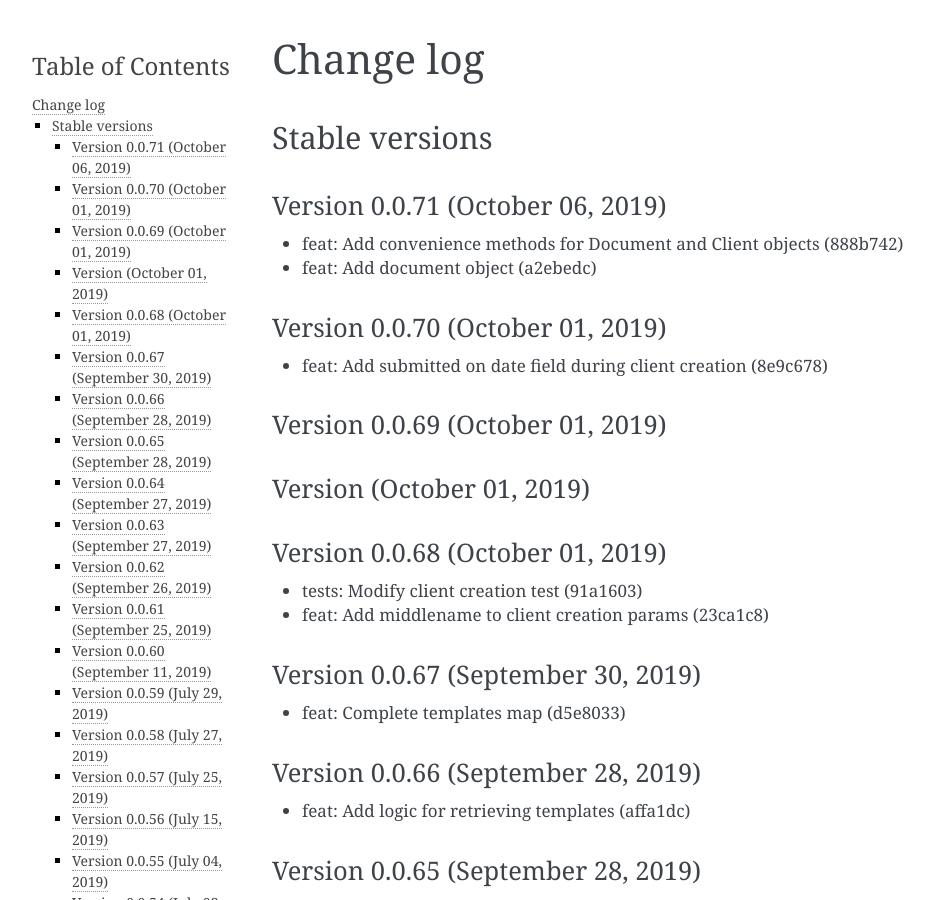
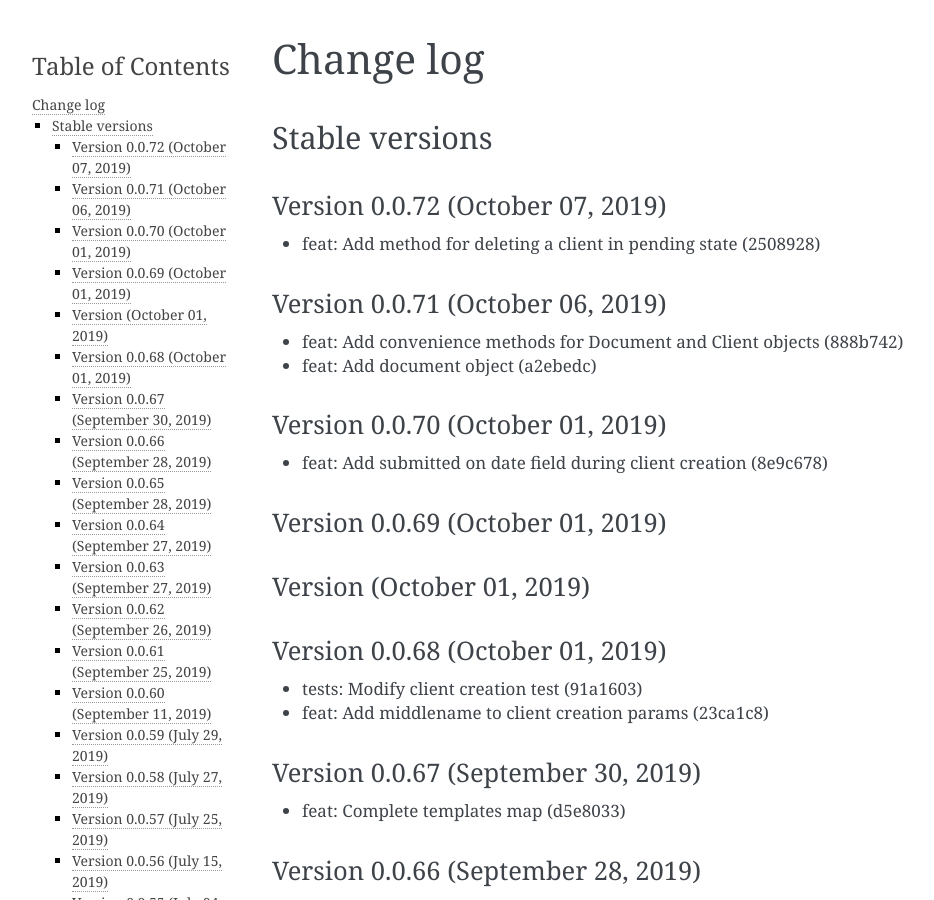
Before and after one commit to mobidevke/PyFineract, a Sphinx documentation site: the page built from docs/changes.rst, in a window 1280 px wide and 900 px high. Shown: the whole window, without its empty margins (148-1082 px from the left). Built offline with Sphinx 7.4.7, drawn with Linux system fonts in a browser that asks for light colours; formulas are drawn with MathJax 3.

Commit message:
Publish version 0.0.72

```diff
--- a/docs/changes.rst
+++ b/docs/changes.rst
@@ -3,6 +3,11 @@ Change log
 
 Stable versions
 ~~~~~~~~~~~~~~~
+
+Version 0.0.72 (October 07, 2019)
+-------------------------------------
+
+* feat: Add method for deleting a client in pending state (2508928)
 
 Version 0.0.71 (October 06, 2019)
 -------------------------------------
--- a/setup.py
+++ b/setup.py
@@ -2,7 +2,7 @@ import textwrap
 
 import setuptools
 
-version = "0.0.71"
+version = "0.0.72"
 
 if __name__ == '__main__':
     setuptools.setup(
```
